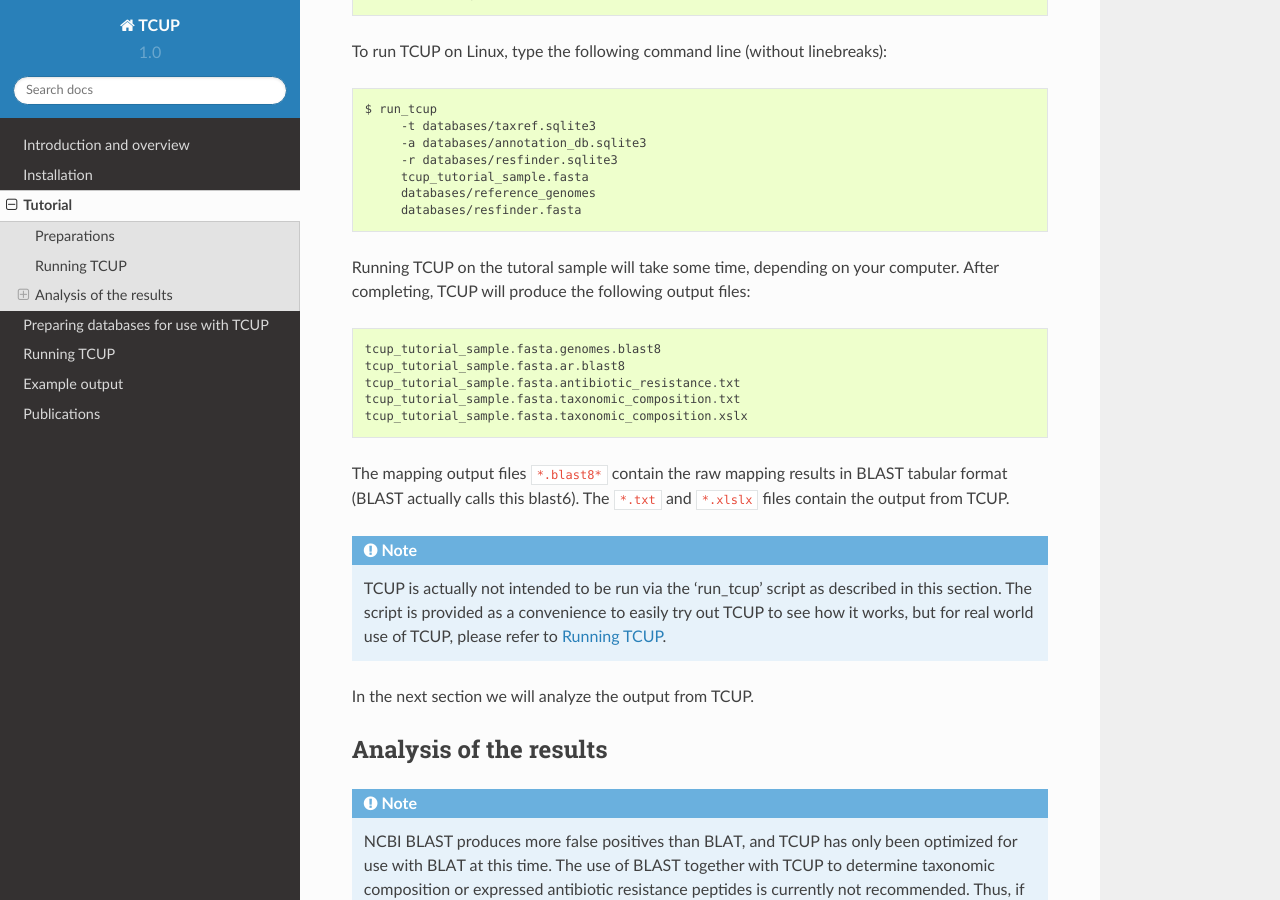
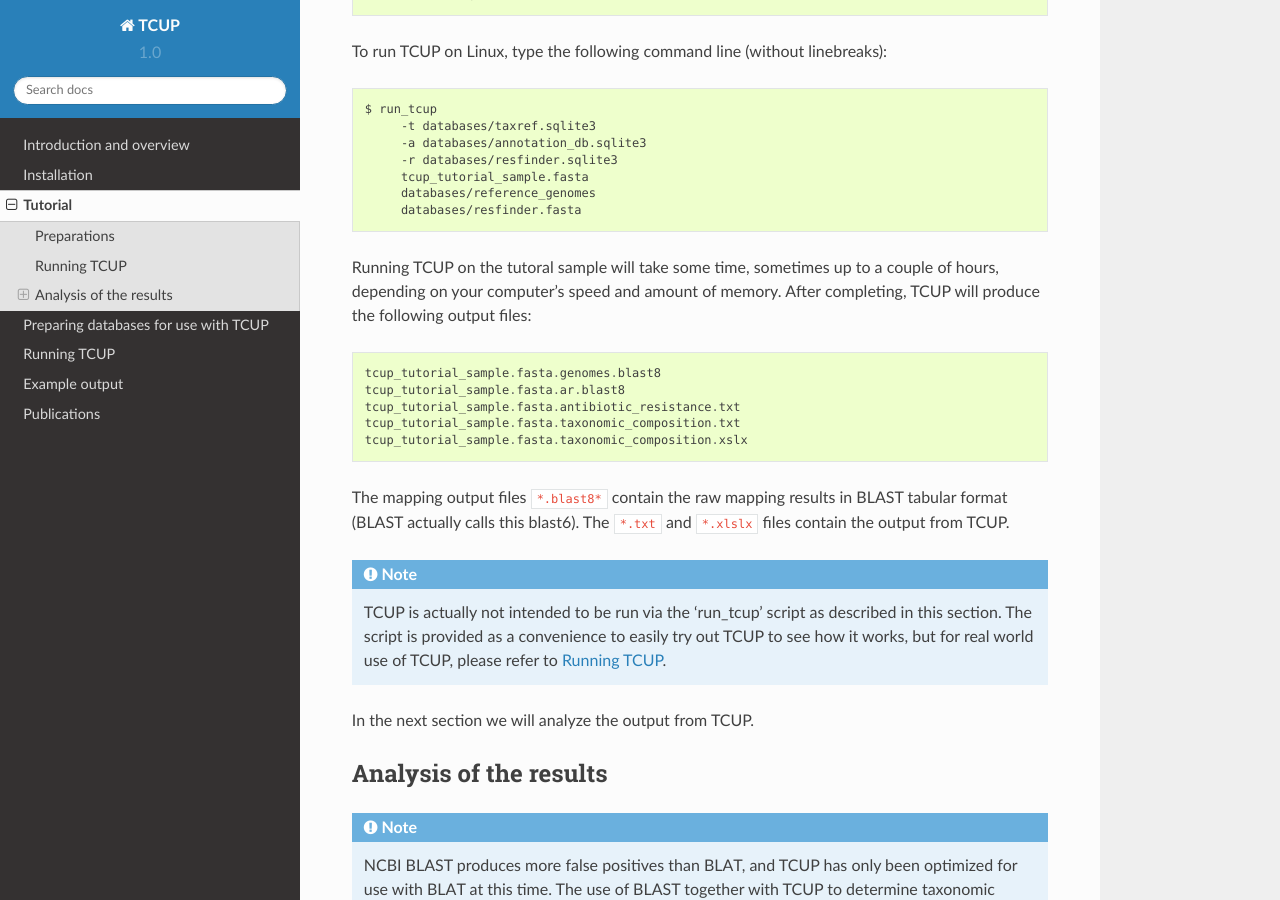
Before and after one commit to boulund/tcup, a Sphinx documentation site: the page built from docs/source/tutorial.rst, in a window 1280 px wide and 900 px high, scrolled down 2470 px. Built offline with Sphinx 7.4.7 and the Read the Docs theme 2.0.0, drawn with Linux system fonts in a browser that asks for light colours.

Commit message:
[doc] Added more details on speed of tutorial analysis.[doc] Added more details on speed of tutorial analysis.[doc] Added more details on speed of tutorial analysis.[doc] Added more details on speed of tutorial analysis.[doc] Added more details on speed of tutorial analysis.[doc] Added more details on speed of tutorial analysis.[doc] Added more details on speed of tutorial analysis.[doc] Added more details on speed of tutorial analysis.

```diff
--- a/docs/source/tutorial.rst
+++ b/docs/source/tutorial.rst
@@ -150,7 +150,8 @@ To run |name| on Linux, type the following command line (without linebreaks)::
         databases/reference_genomes
         databases/resfinder.fasta
 
-Running |name| on the tutoral sample will take some time, depending on your computer.
+Running |name| on the tutoral sample will take some time, sometimes up to a
+couple of hours, depending on your computer's speed and amount of memory.
 After completing, |name| will produce the following output files::
 
     tcup_tutorial_sample.fasta.genomes.blast8
```
